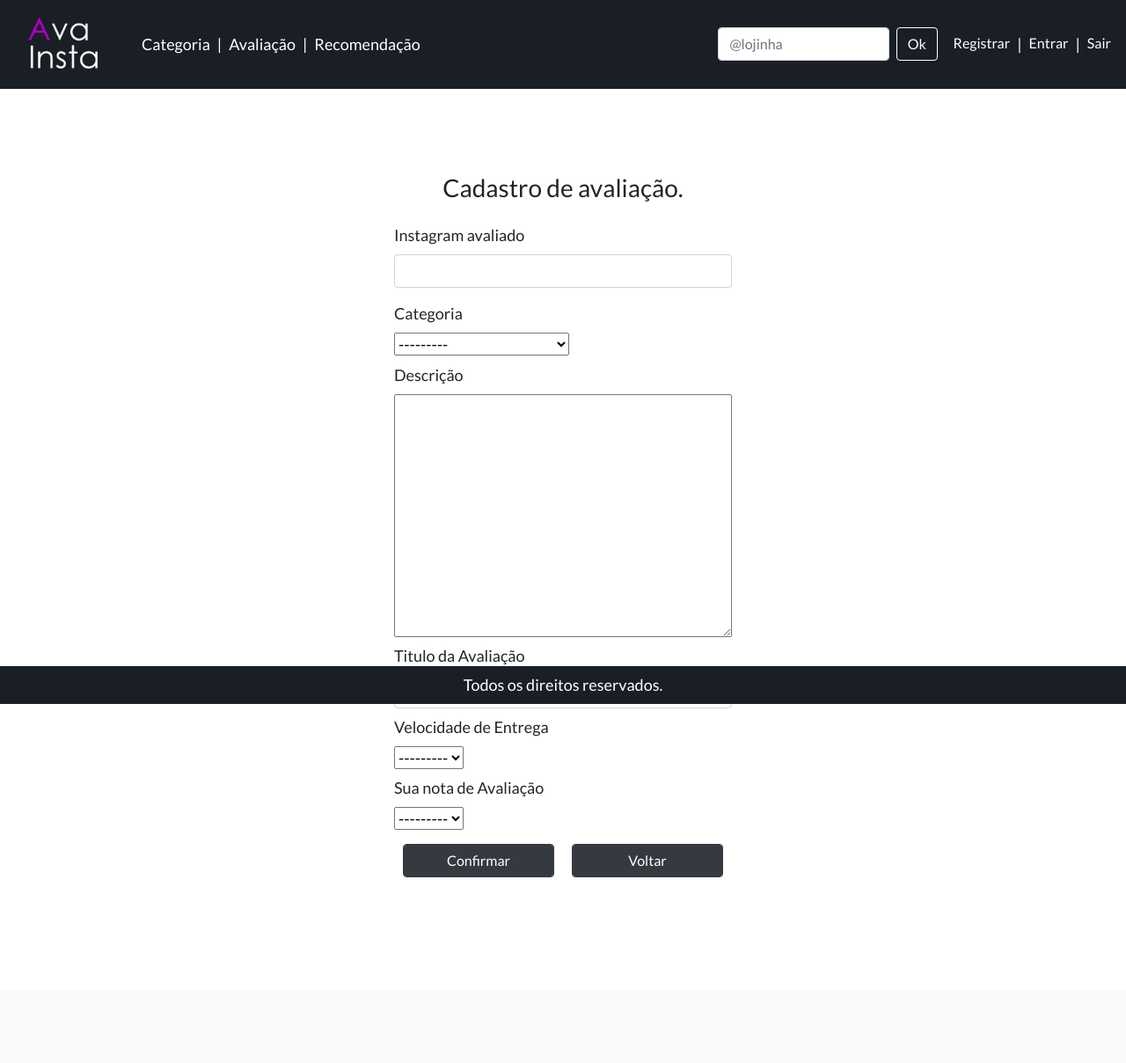
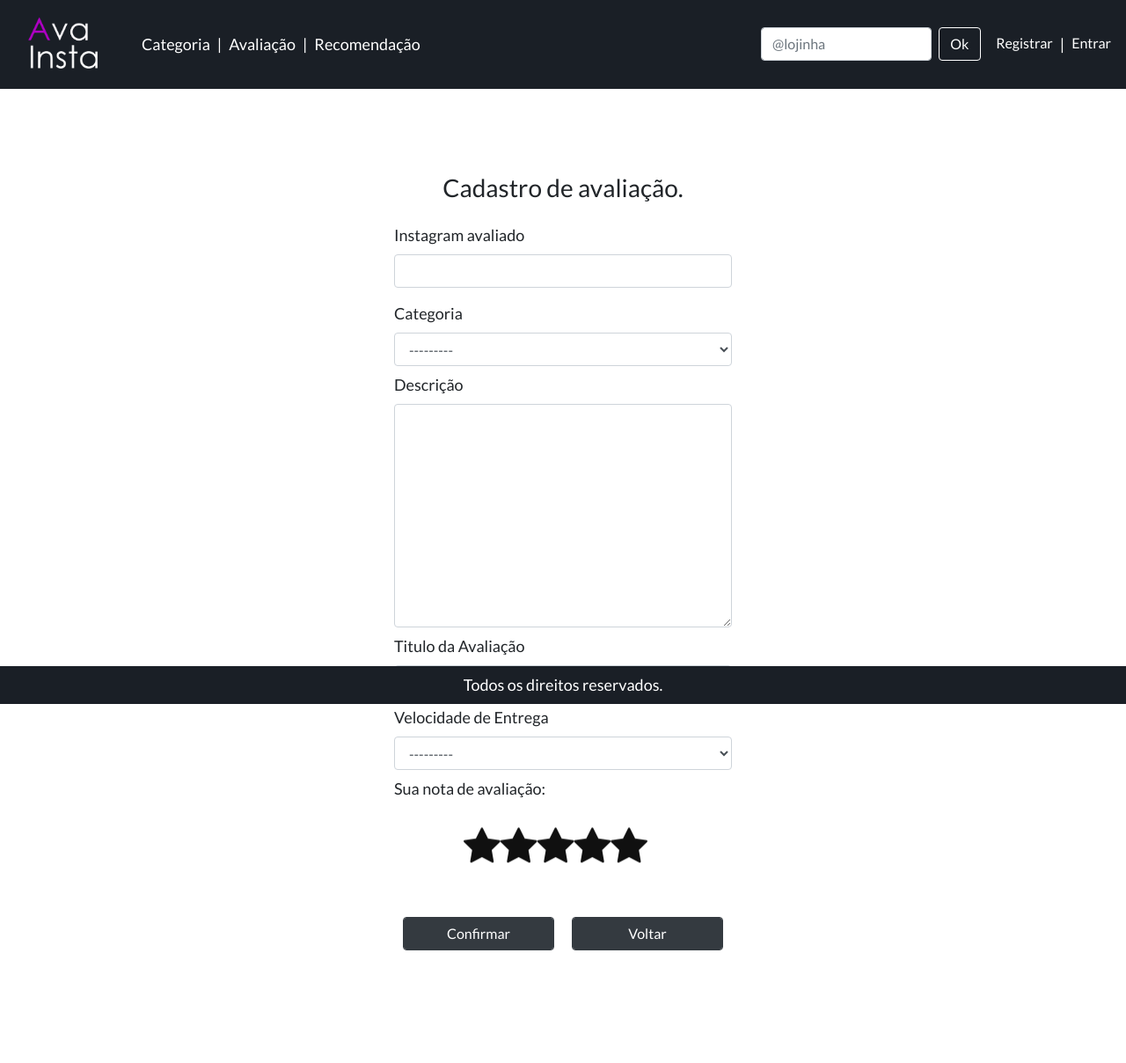
Before and after one commit to victor-rayan/webApp, a Django app: page /avaliation/ in a window 1280 px wide. Shown: the whole page at 88% size. Before the commit the page ends 997 px from the top, so only its background shows below. Run offline with Django 3.2, Linux system fonts and the light colour scheme; some libraries are stand-ins or nearby versions.

Commit message:
Juntando para parear

```diff
--- a/avainsta/settings.py
+++ b/avainsta/settings.py
@@ -1,11 +1,8 @@
 """
 Django settings for avainsta project.
-
 Generated by 'django-admin startproject' using Django 3.1.7.
-
 For more information on this file, see
 https://docs.djangoproject.com/en/3.1/topics/settings/
-
 For the full list of settings and their values, see
 https://docs.djangoproject.com/en/3.1/ref/settings/
 """
@@ -46,7 +43,6 @@ INSTALLED_APPS = [
     'localflavor',
     'account',
     'avaliations',
-    'django_query_debug',
     'report',
 ]
 
--- a/avaliations/forms.py
+++ b/avaliations/forms.py
@@ -10,3 +10,10 @@ class CreateForm(forms.ModelForm):
         model = Avaliation
         fields = ['user_instagram', 'category', 'description',
                   'titleAvaliation', 'deliveryTime', 'ratingAvaliation']
+        widgets = {
+            'user_instagram': forms.TextInput(attrs={'class': 'form-control'}),
+            'category': forms.Select(attrs={'class': 'form-control'}),
+            'description': forms.Textarea(attrs={'class': 'form-control'}),
+            'titleAvaliation': forms.TextInput(attrs={'class': 'form-control'}),
+            'deliveryTime': forms.Select(attrs={'class': 'form-control'}),
+        }
--- a/avaliations/models.py
+++ b/avaliations/models.py
@@ -39,7 +39,7 @@ class Avaliation(models.Model):
     )
 
     ratingAvaliation = models.IntegerField(
-        choices=type_RATING, verbose_name='Nota de Avaliação')
+       default=1)
 
     created_at = models.DateTimeField(auto_now_add=True)
     updated_at = models.DateTimeField(auto_now=True)
--- a/templates/avaliations/createavaliation.html
+++ b/templates/avaliations/createavaliation.html
@@ -8,6 +8,63 @@
     .avaliation_container .btn {
         margin-left: 10px;
         margin-right: 10px;
+
+    }
+
+    .form-group {
+
+        justify-content: center;
+        height: unset;
+        align-items: center;
+        margin-bottom: 3rem;
+    }
+
+    .rating {
+
+        display: flex;
+        margin-left: 50%;
+        transform: translate(-50%, -50%) rotateY(180deg);
+    }
+
+    .rating input {
+        display: none;
+    }
+
+    .rating label {
+        display: block;
+        width: 45px;
+
+    }
+
+    .rating label:before {
+        content: '\f005';
+        font-family: fontAwesome;
+        position: relative;
+        display: block;
+        font-size: 45px;
+        color: #101010;
+
+    }
+
+    .rating label:after {
+        content: '\f005';
+        font-family: fontAwesome;
+        position: absolute;
+        display: block;
+        font-size: 45px;
+        color: #fff01f;
+        top: 0;
+        opacity: 0;
+        transition: .5s;
+        text-shadow: 0 2px 5px rgba(0, 0, 0, .5);
+
+
+    }
+
+    .rating label:hover:after,
+    .rating label:hover~label:after,
+    .rating input:checked~label:after {
+        opacity: 1;
     }
 </style>
 <div class="user_card">
@@ -40,13 +97,26 @@
                 <div class="input-group mb-2">
                     {{ form.deliveryTime }}
                 </div>
-                <label for="basic-url">Sua nota de Avaliação</label>
-                <div class="input-group mb-2">
-                    {{ form.ratingAvaliation }}
+
+
+                <div class="form-group">
+                    <label for="basic-url">Sua nota de avaliação: </label>
                 </div>
-                <div class="d-flex justify-content-center mt-3 avaliation_container mb-">
+                <div class="input-rating">
+
+                    <div class="rating">
+
+                        <input type="radio" id="star5" name="ratingAvaliation" value="5" /><label for="star5"></label>
+                        <input type="radio" id="star4" name="ratingAvaliation" value="4" /><label for="star4"></label>
+                        <input type="radio" id="star3" name="ratingAvaliation" value="3" /><label for="star3"></label>
+                        <input type="radio" id="star2" name="ratingAvaliation" value="2" /><label for="star2"></label>
+                        <input type="radio" id="star1" name="ratingAvaliation" value="1" /><label for="star1"></label>
+                    </div>
+                </div>
+
+                <div class="d-flex justify-content-center avaliation_container mb-">
                     <input class="btn btn-dark btn-md" type="submit" value="Confirmar">
-                    <input class="btn btn-dark btn-md" type="reset" value="Voltar"">
+                    <input class="btn btn-dark btn-md" type="reset" value="Voltar">
                 </div>
             </form>
         </div>
--- a/templates/base.html
+++ b/templates/base.html
@@ -13,8 +13,8 @@
     integrity="sha384-JZR6Spejh4U02d8jOt6vLEHfe/JQGiRRSQQxSfFWpi1MquVdAyjUar5+76PVCmYl"
     crossorigin="anonymous"></script>
   <link href='https://fonts.googleapis.com/css?family=Lato' rel='stylesheet'>
-  <link rel="stylesheet" href="path/to/font-awesome/css/font-awesome.min.css">
   <link rel="stylesheet" href="{% static 'css/styles.css' %}">
+  <link rel="stylesheet" href="https://maxcdn.bootstrapcdn.com/font-awesome/4.7.0/css/font-awesome.min.css">
 
 </head>
 
@@ -54,6 +54,11 @@
         </ul>
 
         <ul class="navbar-nav">
+          {% if user.is_authenticated %}
+          <li class="nav-item">
+            <a class="nav-link" style="color: white; font-size: 16px;" href="{% url 'logout' %}">Sair</a>
+          </li>
+          {% else %}
           <li class="nav-item">
             <a class="nav-link" style="color: white; font-size: 16px;" href="{% url 'register' %}">Registrar</a>
           </li>
@@ -61,18 +66,14 @@
           <li class="nav-item">
             <a class="nav-link" style="color: white; font-size: 16px;" href="{% url 'login' %}">Entrar</a>
           </li>
-          <span class="navbar-text d-none d-lg-block" style="color:white;">|</span>
-          <li class="nav-item">
-            <a class="nav-link" style="color: white; font-size: 16px;" href="#">Sair</a>
-          </li>
+          {% endif %}
         </ul>
       </div>
     </nav>
   </div>
-  <div class="row align-items-center">
-    <div class="conteudo col">
-      {% block content %}{% endblock %}
-    </div>
+  <div class="conteudo d-flex justify-content-center">
+    {% block content %}
+    {% endblock %}
   </div>
 
   <div class="row align-items-end">
```
Also changed, not shown: account/templates/register.html (+1 -8 lines), templates/avaliations/avaliation_details.html (+28 -10 lines), templates/home.html (+39 -26 lines), account/migrations/0001_initial.py, account/migrations/0002_auto_20210410_1905.py (deleted), account/migrations/0003_auto_20210414_1151.py (deleted), account/migrations/0004_auto_20210417_1042.py (deleted), avaliations/migrations/0001_initial.py (deleted), avaliations/migrations/0002_auto_20210410_1905.py (deleted), avaliations/migrations/0002_avaliation_likes.py (deleted), avaliations/migrations/0003_avaliation_notaavaliacao.py (deleted), avaliations/migrations/0004_merge_20210415_0034.py (deleted), avaliations/migrations/0005_auto_20210417_1042.py (deleted), avaliations/migrations/0006_auto_20210426_1204.py (deleted), 1 more files.
